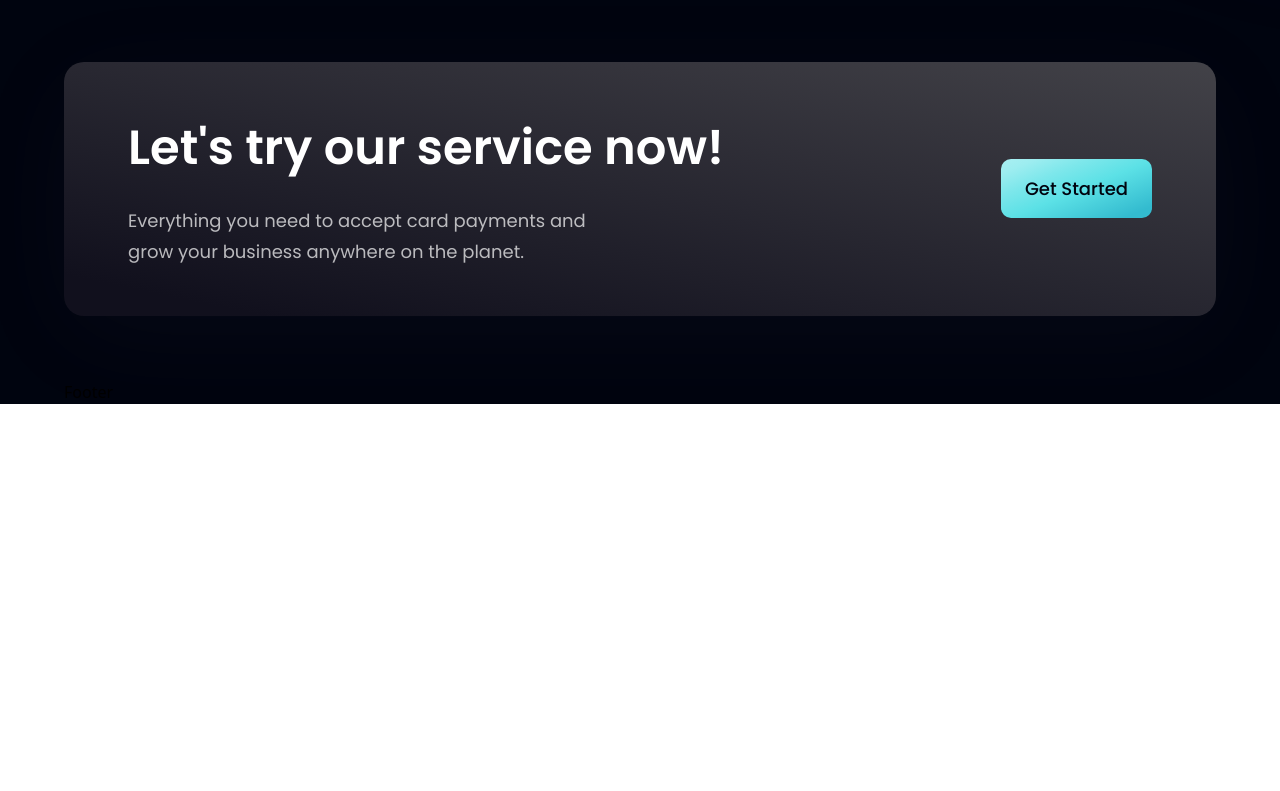
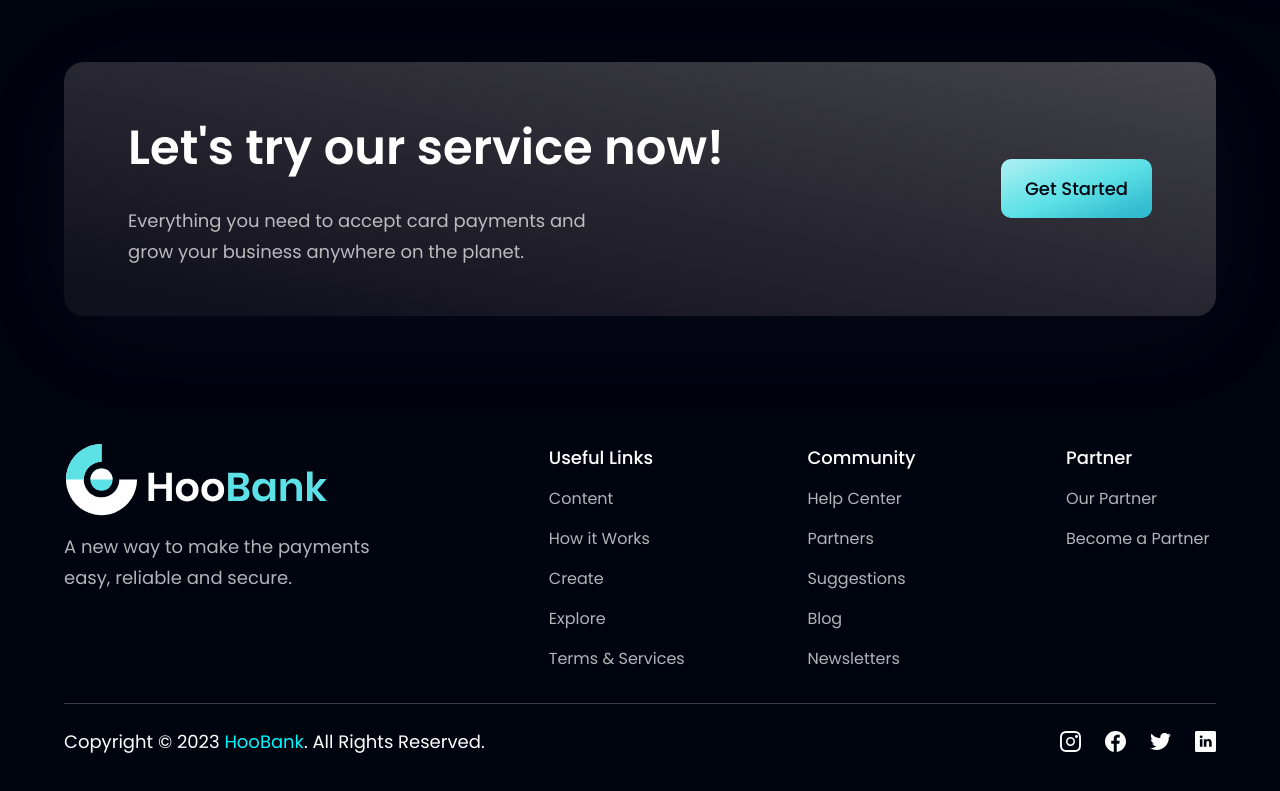
Before and after one commit to Ibrahim-Mohamed45/Hoobank-Landing-Page, a React (Vite) app: page / in a window 1280 px wide. Shown: the part 4109-4900 px from the top of the page. Before the commit the page ends 4513 px from the top, so only its background shows below. Built offline with nearby package versions, Linux system fonts and the light colour scheme.

Commit message:
Add footer

```diff
--- a/src/App.jsx
+++ b/src/App.jsx
@@ -1,5 +1,5 @@
 import styles from "./style";
-import { Navbar, Hero, Stats, Business, Billing, CardDeal, Testimonials, Clients, CTA} from "./components";
+import { Navbar, Hero, Stats, Business, Billing, CardDeal, Testimonials, Clients, CTA, Footer} from "./components";
 
 const App = () => (
     <div className="bg-primary w-full overflow-hidden">
@@ -24,7 +24,7 @@
         <Testimonials />
         <Clients />
         <CTA />
-        Footer
+        <Footer />
       </div>
     </div>
   </div>
--- /dev/null
+++ b/src/components/Footer.jsx
@@ -0,0 +1,81 @@
+import styles from "../style";
+import { logo } from "../assets";
+import { footerLinks, socialMedia } from "../constants";
+
+const Footer = () => (
+  <section className={`${styles.flexCenter} ${styles.paddingY} flex-col`}>
+    {/* Links Section */}
+    <div className={`${styles.flexStart} md:flex-row flex-col mb-8 w-full`}>
+      <div className="flex flex-1 flex-col justify-start mr-10">
+        {/* Logo */}
+        <img
+          src={logo}
+          alt="HooBank"
+          className="w-[266px] h-[72px] object-contain"
+        />
+        {/* Info */}
+        <p className={`${styles.paragraph} mt-4 max-w-[310px]`}>
+          A new way to make the payments easy, reliable and secure.
+        </p>
+      </div>
+
+      {/* Footer Links */}
+      <div className="flex-[1.5] w-full flex flex-row justify-between flex-wrap md:mt-0 mt-10">
+        {footerLinks.map((footerLink, i) => (
+          <div
+            key={`link-${i}`}
+            className="flex flex-col ss:my-0 my-4 min-w-[150px]"
+          >
+            {/* Title */}
+            <h4 className="font-poppins font-medium text-[18px] leading-[27px] text-white">
+              {footerLink.title}
+            </h4>
+            {/* Links */}
+            <ul className="list-none mt-4">
+              {footerLink.links.map((link, i) => (
+                <li
+                  key={link.name}
+                  className={`font-poppins font-normal text-[16px] leading-[24px] text-dimWhite hover:text-secondary cursor-pointer ${
+                    i !== footerLink.links.length - 1 ? "mb-4" : "mb-0"
+                  }`}
+                >
+                  {link.name}
+                </li>
+              ))}
+            </ul>
+          </div>
+        ))}
+      </div>
+    </div>
+
+    {/* Copyright Section */}
+    <div className="w-full flex justify-between items-center md:flex-row flex-col pt-6 border-t-[1px] border-t-[#3F3E45]">
+      <p className="font-poppins font-normal text-center text-[18px] leading-[27px] text-white">
+        Copyright &copy; {new Date().getFullYear()}{" "}
+        <span className="text-secondary">HooBank</span>. All Rights Reserved.
+      </p>
+
+      {/* Social Media */}
+      <div className="flex flex-row md:mt-0 mt-6">
+        {socialMedia.map((social, i) => (
+          <a
+            key={social.id}
+            href={social.link}
+            target="_blank"
+            rel="noreferrer"
+          >
+            <img
+              src={social.icon}
+              alt={social.id}
+              className={`w-[21px] h-[21px] object-contain cursor-pointer hover:invert-[30%] transition ease-in-out duration-150 ${
+                i !== socialMedia.length - 1 ? "mr-6" : "mr-0"
+              }`}
+            />
+          </a>
+        ))}
+      </div>
+    </div>
+  </section>
+);
+
+export default Footer;
--- a/src/components/index.js
+++ b/src/components/index.js
@@ -7,5 +7,6 @@
 import Testimonials from "./Testimonials";
 import Clients from "./Clients";
 import CTA from "./CTA";
+import Footer from "./Footer";
 
-export { Navbar, Hero, Stats, Business, Billing, CardDeal, Testimonials, Clients, CTA };
+export { Navbar, Hero, Stats, Business, Billing, CardDeal, Testimonials, Clients, CTA, Footer };
```
